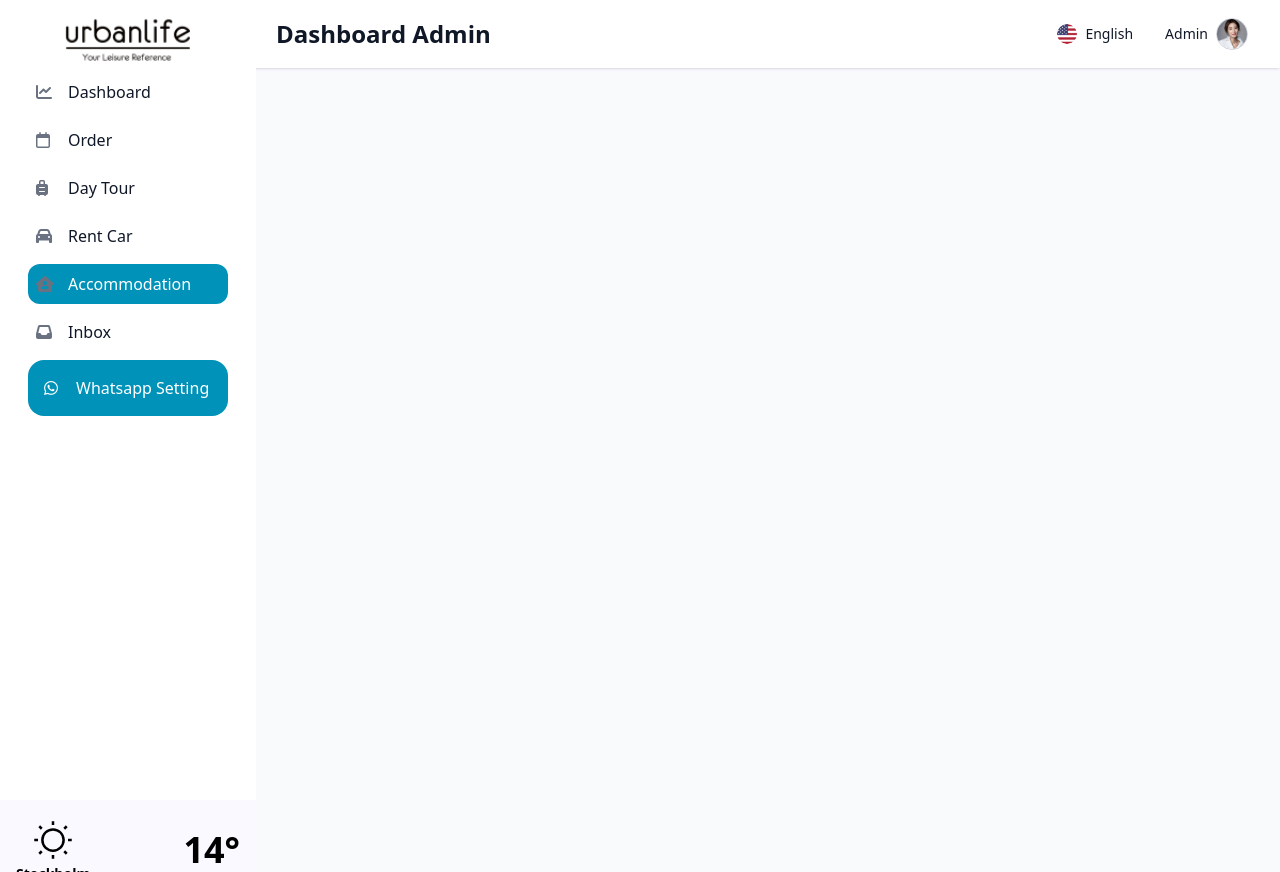
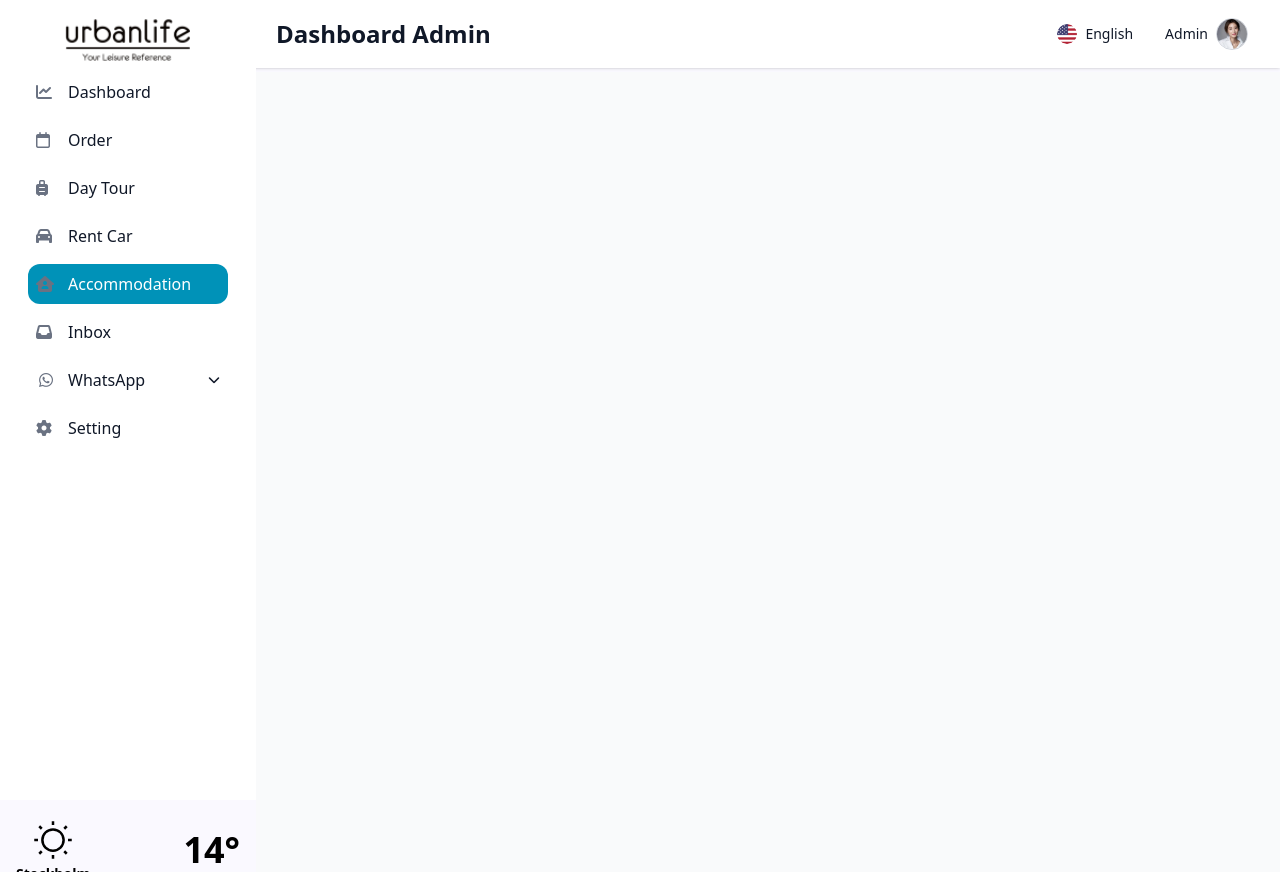
Before and after one commit to myreds12/urbanlife-frontend, a React (Vite) app in the folder urbanlife-frontend/: page /accommodation in a window 1280 px wide. Built offline with nearby package versions, Linux system fonts and the light colour scheme.

Commit message:
update whatsapp sidebar

```diff
--- a/urbanlife-frontend/src/pages/AdminDashboard/Bar/Bar.tsx
+++ b/urbanlife-frontend/src/pages/AdminDashboard/Bar/Bar.tsx
@@ -1,19 +1,23 @@
 import "../../../styles/Bar/Bar.css";
-import { useState } from "react";
+import { useState, useEffect } from "react";
 import { NavLink, useLocation } from "react-router-dom";
 
 const Bar = () => {
   const [languageOpen, setLanguageOpen] = useState(false);
   const [profileOpen, setProfileOpen] = useState(false);
+  const [whatsappExpanded, setWhatsappExpanded] = useState(false);
   const location = useLocation();
 
+  const isInWhatsappSection = location.pathname.startsWith("/whatsapp-");
+  useEffect(() => {
     const whatsappRoutes = [
       "/whatsapp-setting",
       "/whatsapp-connect",
       "/whatsapp-template",
     ];
 
-  const isInWhatsappSection = whatsappRoutes.includes(location.pathname);
+    setWhatsappExpanded(whatsappRoutes.includes(location.pathname));
+  }, [location.pathname]);
 
   return (
     <>
@@ -27,7 +31,7 @@ const Bar = () => {
             <button
               type="button"
               onClick={() => setLanguageOpen(!languageOpen)}
-              className="inline-flex items-center font-medium justify-center px-4 py-2 text-sm text-gray-900 rounded-lg cursor-pointer hover:bg-cyan-600 hover:text-white transition"
+              className="inline-flex items-center font-medium justify-center px-4 py-2 text-sm text-gray-900 rounded-lg cursor-pointer hover:bg-cyan-100 hover:text-gray transition"
             >
               <img
                 src="./us.png"
@@ -130,7 +134,7 @@ const Bar = () => {
                   `flex items-center p-2 rounded-xl transition duration-100 ease-in-out buttonhover ${
                     isActive
                       ? "bg-cyan-600 text-white"
-                      : "text-gray-900 hover:bg-cyan-600 hover:text-white group"
+                      : "text-gray-900 hover:bg-cyan-100 hover:text-gray group"
                   }`
                 }
               >
@@ -145,7 +149,7 @@ const Bar = () => {
                   `flex items-center p-2 rounded-xl transition duration-100 ease-in-out buttonhover ${
                     isActive
                       ? "bg-cyan-600 text-white"
-                      : "text-gray-900 hover:bg-cyan-600 hover:text-white group"
+                      : "text-gray-900 hover:bg-cyan-100 hover:text-gray group"
                   }`
                 }
               >
@@ -160,7 +164,7 @@ const Bar = () => {
                   `flex items-center p-2 rounded-xl transition duration-100 ease-in-out buttonhover ${
                     isActive
                       ? "bg-cyan-600 text-white"
-                      : "text-gray-900 hover:bg-cyan-600 hover:text-white group"
+                      : "text-gray-900 hover:bg-cyan-100 hover:text-gray group"
                   }`
                 }
               >
@@ -175,7 +179,7 @@ const Bar = () => {
                   `flex items-center p-2 rounded-xl transition duration-100 ease-in-out buttonhover ${
                     isActive
                       ? "bg-cyan-600 text-white"
-                      : "text-gray-900 hover:bg-cyan-600 hover:text-white group"
+                      : "text-gray-900 hover:bg-cyan-100 hover:text-gray group"
                   }`
                 }
               >
@@ -190,7 +194,7 @@ const Bar = () => {
                   `flex items-center p-2 rounded-xl transition duration-100 ease-in-out buttonhover ${
                     isActive
                       ? "bg-cyan-600 text-white"
-                      : "text-gray-900 hover:bg-cyan-600 hover:text-white group"
+                      : "text-gray-900 hover:bg-cyan-100 hover:text-gray group"
                   }`
                 }
               >
@@ -205,7 +209,7 @@ const Bar = () => {
                   `flex items-center p-2 rounded-xl transition duration-100 ease-in-out buttonhover ${
                     isActive
                       ? "bg-cyan-600 text-white"
-                      : "text-gray-900 hover:bg-cyan-600 hover:text-white group"
+                      : "text-gray-900 hover:bg-cyan-100 hover:text-gray group"
                   }`
                 }
               >
@@ -214,56 +218,91 @@ const Bar = () => {
               </NavLink>
             </li>
 
+            <li>
+              {/* Main WhatsApp Toggle Button */}
+              <button
+                onClick={() => setWhatsappExpanded(!whatsappExpanded)} // boolean state
+                className={`flex items-center justify-between w-full p-2 rounded-xl transition duration-100 ease-in-out ${
+                  isInWhatsappSection
+                    ? "bg-cyan-600 text-white"
+                    : "text-gray-900 hover:bg-cyan-100 hover:text-gray"
+                }`}
+              >
+                <div className="flex items-center">
+                  <i className="fa-brands fa-whatsapp w-5 text-gray-500 group-hover:text-white"></i>
+                  <span className="ml-3">WhatsApp</span>
+                </div>
+                <i
+                  className={`fa-solid fa-chevron-down text-xs ml-2 transition-transform duration-200 ${
+                    whatsappExpanded ? "rotate-180" : ""
+                  }`}
+                ></i>
+              </button>
 
+              {/* Submenu */}
+              {whatsappExpanded && (
+                <ul className="ml-9 mt-1 space-y-1">
                   <li>
-              <div className="rounded-2xl bg-cyan-600 text-white w-50 space-y-1 p-2">
                     <NavLink
                       to="/whatsapp-setting"
                       className={({ isActive }) =>
-                    `flex items-center p-2 rounded-full transition duration-100 ease-in-out ${
+                        `block p-2 rounded-xl text-sm transition duration-100 ease-in-out ${
                           isActive
-                        ? "bg-white text-cyan-600"
-                        : "text-white hover:bg-cyan-700 hover:text-white"
+                            ? "bg-cyan-600 text-white"
+                            : "text-gray-700 hover:bg-cyan-100"
                         }`
                       }
                     >
-                  <i className="fa-brands fa-whatsapp w-5 text-white hover:text-white"></i>
-                  <span className="ml-3">Whatsapp Setting</span>
+                      WhatsApp Setting
                     </NavLink>
-
-                {/* Show submenu if inside whatsapp section */}
-                {isInWhatsappSection && (
-                  <div className="space-y-1 pl-6">
+                  </li>
+                  <li>
                     <NavLink
                       to="/whatsapp-connect"
                       className={({ isActive }) =>
-                        `flex items-center p-2 rounded-full font-semibold text-left transition duration-100 ease-in-out ${
+                        `block p-2 rounded-xl text-sm transition duration-100 ease-in-out ${
                           isActive
-                            ? "bg-white text-cyan-600"
-                            : "text-white hover:bg-cyan-700 hover:text-white"
+                            ? "bg-cyan-600 text-white"
+                            : "text-gray-700 hover:bg-cyan-100"
                         }`
                       }
                     >
-                      Whatsapp Connect
+                      WhatsApp Connect
                     </NavLink>
+                  </li>
+                  <li>
                     <NavLink
                       to="/whatsapp-template"
                       className={({ isActive }) =>
-                        `flex items-center p-2 block py-2 pr-4 pl-4 rounded-full font-semibold text-left transition duration-500 ease-in-out ${
+                        `block p-2 rounded-xl text-sm transition duration-100 ease-in-out ${
                           isActive
-                            ? "bg-white text-cyan-600"
-                            : "text-white hover:bg-cyan-700 hover:text-white"
+                            ? "bg-cyan-600 text-white"
+                            : "text-gray-700 hover:bg-cyan-100"
                         }`
                       }
                     >
-                       Template
+                      WhatsApp Template
                     </NavLink>
-                  </div>
+                  </li>
+                </ul>
               )}
-              </div>
             </li>
 
-
+            <li>
+              <NavLink
+                to="/settings"
+                className={({ isActive }) =>
+                  `flex items-center p-2 rounded-xl transition duration-100 ease-in-out ${
+                    isActive
+                      ? "bg-cyan-600 text-white"
+                      : "text-gray-900 hover:bg-cyan-100 hover:text-gray"
+                  }`
+                }
+              >
+                <i className="fa-solid fa-gear w-5 text-gray-500 group-hover:text-gray-900"></i>
+                <span className="ml-3">Setting</span>
+              </NavLink>
+            </li>
           </ul>
         </div>
 
```
Lines whose indentation alone changed are shown as unchanged.
